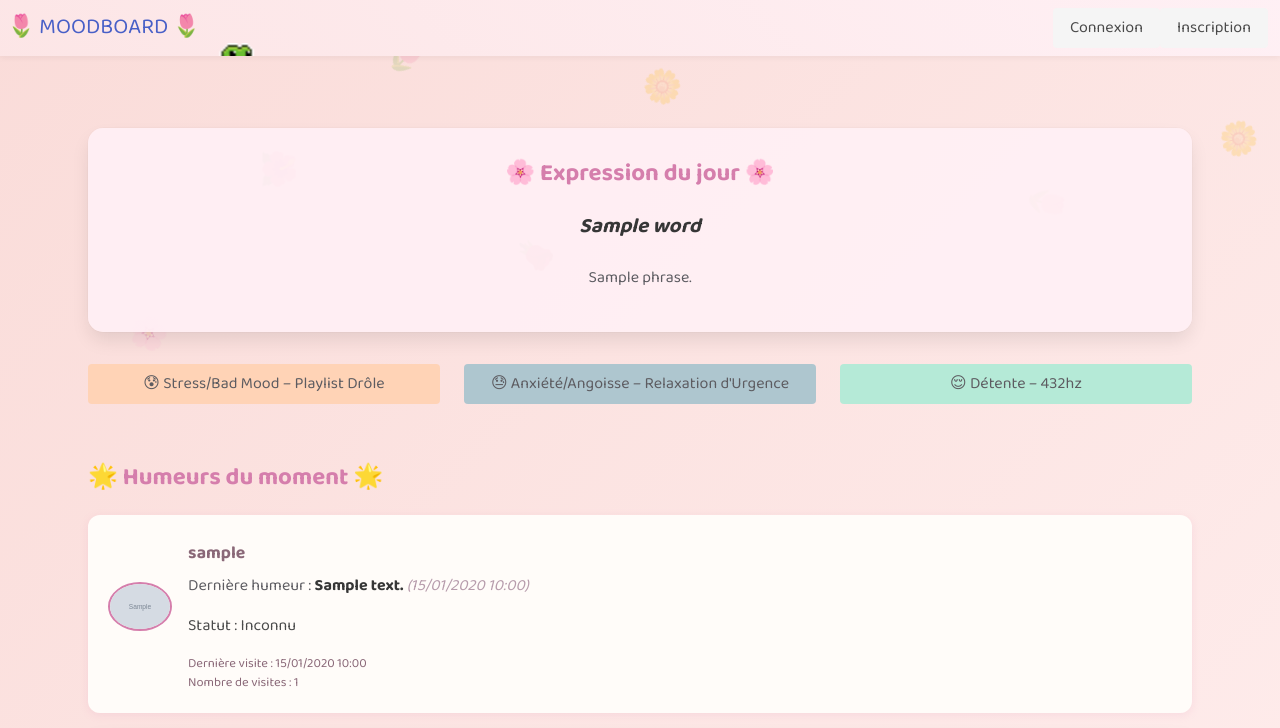
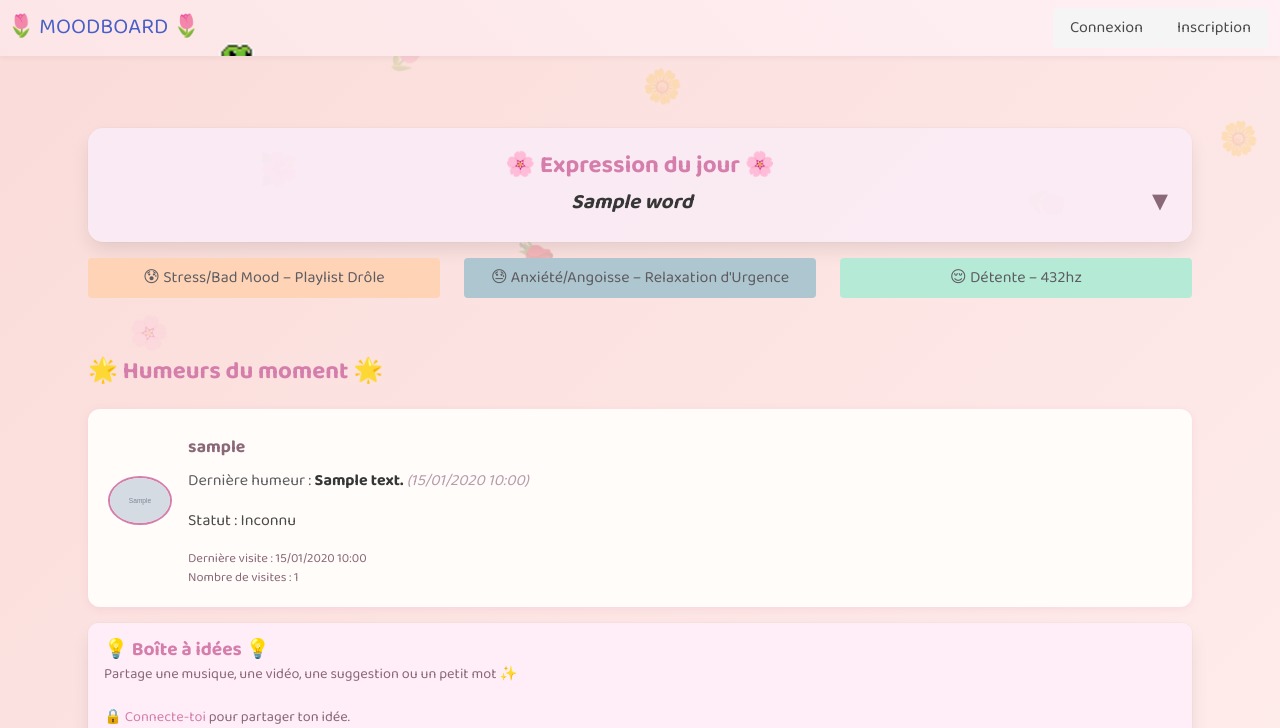
Before and after one commit to Ovanity/Elise, a Flask app: template templates/index.html in a window 1280 px wide. Shown: the top 728 px of the page. Run offline with Flask 3, Linux system fonts and the light colour scheme; tables that the repository leaves empty hold one stand-in row (values such as "Sample post"); the template is opened without the code that fills it: values that come from a table or form of the project are taken from there, most other values are stand-ins (such as "Sample title", 1, 10 or a date in 2020); grey boxes marked "Sample" are stand-in pictures.

Commit message:
requirements

```diff
--- a/templates/index.html
+++ b/templates/index.html
@@ -2,28 +2,68 @@
 {% block title %}Accueil - Humeurs{% endblock %}
 {% block content %}
 
-<!-- Expression du jour -->
-<div class="box has-text-centered animated fadeIn"
-     style="background-color: rgba(255, 240, 245, 0.9);
+<!-- Carte du mot du jour (cliquable) -->
+<div id="wordCard" class="box animated fadeIn"
+     style="background-color: rgba(250,235,245,0.9);
             border-radius: 15px;
-            margin-bottom: 2rem;
-            padding: 2rem;
+            margin-bottom: 1rem;
+            padding: 1.5rem;
             width: 100%;
-            box-sizing: border-box;">
-  <h1 class="title" style="color:#D57EAC; font-size: 1.5rem;">🌸 Expression du jour 🌸</h1>
-  <p class="is-italic" style="font-size: 1.3rem; color: #8A6878;">
-    <strong>{{ word }}</strong>
-  </p>
+            box-sizing: border-box;
+            cursor: pointer;">
+  <h1 class="title" style="color:#D57EAC; font-size: 1.5rem; margin-bottom: 0.5rem; text-align: center;">
+    🌸 Expression du jour 🌸
+  </h1>
+  <div id="wordHeader" style="display: flex; align-items: center; justify-content: center;">
+    <p class="is-italic" style="font-size: 1.3rem; color: #8A6878; margin: 0; text-align: center; flex: 1;">
+      <strong>{{ word }}</strong>
+    </p>
+    <!-- Indicateur de déploiement (flèche qui tourne) -->
+    <span id="toggleIcon" style="font-size: 1.3rem; color: #8A6878; transition: transform 0.3s ease;">▼</span>
+  </div>
+</div>
+
+<!-- Bloc de définition caché par défaut -->
+<div id="definitionBlock"
+     style="display: none;
+            opacity: 0;
+            transition: opacity 0.5s ease-in-out;
+            background-color: rgba(255,240,245,0.8);
+            border-radius: 15px;
+            padding: 1.5rem;
+            box-sizing: border-box;
+            margin-bottom: 2rem;">
   {% if definition_sentences %}
-    <ul style="text-align: left; display: inline-block; margin-top: 1.5rem; color: #5D5C61; font-size:1rem;">
+    <ul style="text-align: left; margin: 0;">
       {% for phrase in definition_sentences %}
         <li style="margin-bottom: 0.6rem;">{{ phrase }}.</li>
       {% endfor %}
     </ul>
   {% else %}
-    <p style="font-size: 1rem; margin-top: 1rem; color: #B79CAC;">Aucune définition trouvée.</p>
+    <p style="font-size: 1rem; color: #B79CAC;">Aucune définition trouvée.</p>
   {% endif %}
 </div>
+
+<script>
+  // Bascule l'affichage de la définition avec animation et rotation de l'icône
+  document.getElementById('wordCard').addEventListener('click', function() {
+    var defBlock = document.getElementById('definitionBlock');
+    var toggleIcon = document.getElementById('toggleIcon');
+    if (defBlock.style.display === 'none' || defBlock.style.display === '') {
+      defBlock.style.display = 'block';
+      setTimeout(function(){
+        defBlock.style.opacity = 1;
+      }, 10);
+      toggleIcon.style.transform = 'rotate(180deg)';
+    } else {
+      defBlock.style.opacity = 0;
+      setTimeout(function(){
+        defBlock.style.display = 'none';
+      }, 500);
+      toggleIcon.style.transform = 'rotate(0deg)';
+    }
+  });
+</script>
 
 <!-- Boutons émotionnels -->
 <div class="columns is-mobile is-multiline animated fadeInUp" style="margin-bottom: 3rem;">
```
